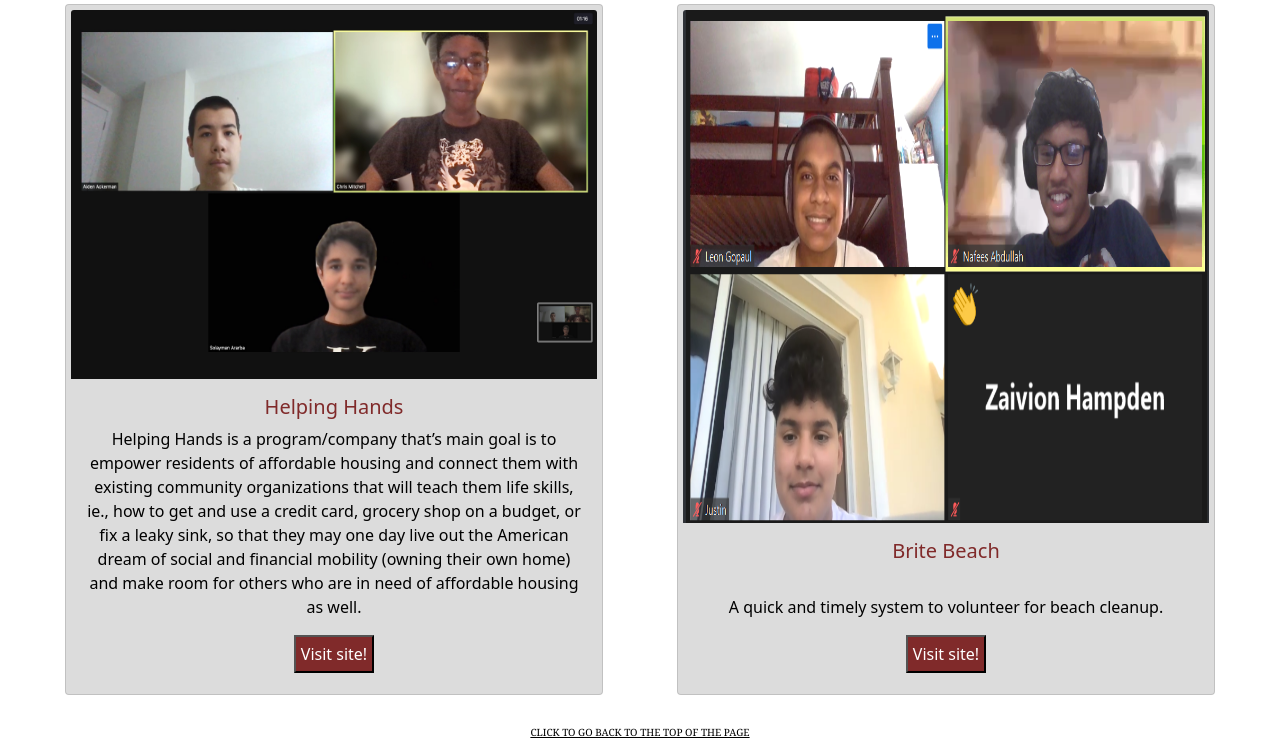
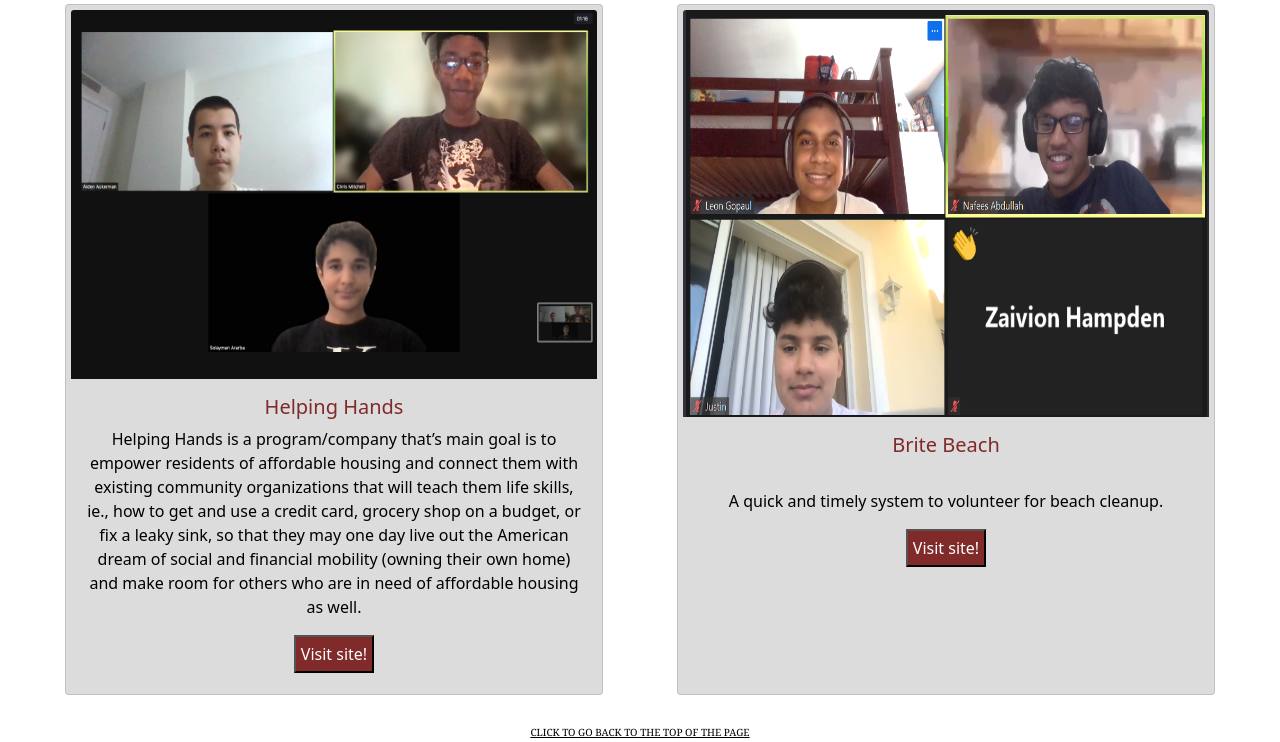
Before and after one commit to nmf4262/IFEsite, a Flask app: page / in a window 1280 px wide. Shown: the part 3113-3855 px from the top of the page. Run offline with Flask 2, Linux system fonts and the light colour scheme.

Commit message:
final_edi

```diff
--- a/static/css/style.css
+++ b/static/css/style.css
@@ -221,12 +221,15 @@ button:hover {
 #first_award{
     margin-top: 40px;
     margin-bottom: 20px;
+    background-color: black !important;
 }
 #second_award {
     margin-bottom: 20px;
+    background-color: black !important;
 }
 #third_award {
     margin-bottom: 20px;
+    background-color: black !important;
 }
 #last_card {
     display: flex !important;
@@ -234,7 +237,7 @@ button:hover {
     align-items: center;
     border-radius:0px;
     width: 31%;
-    background-color: black !important;
+    background-color: #DCDCDC !important;
 }
 @media only screen and (max-width: 575px){
     #last_card{
--- a/templates/index.html
+++ b/templates/index.html
@@ -86,7 +86,7 @@
     <div class="row row-cols-1 row-cols-md-2 g-4">
         <div class="col">
             <div id="top_left_card" class="card h-100">
-                <img src="static/images/atokin.png" class="card-img-top" alt="Group One Image">
+                <img src="static/images/atokin.png" class="card-img-top" alt="Group One Image" style="max-height: 60% !important">
                 <div class="card-body">
                     <h5 class="card-title">Atokin</h5>
                     <p class="card-text">Atokin is a non-profit organization dedicated to using the resources of our
@@ -99,7 +99,7 @@
         </div>
         <div class="col">
             <div id="top_right_card" class="card h-100">
-                <img src="static/images/diversity.png" class="card-img-top" alt="Group Two Image">
+                <img src="static/images/diversity.png" class="card-img-top" alt="Group Two Image" style="max-height: 60% !important">
                 <div class="card-body">
                     <h5 class="card-title">Diversity Connect</h5>
                     <p class="card-text">Diversity Connect is a website dedicated to students of color in predominantly
@@ -113,7 +113,7 @@
         </div>
         <div class="col">
             <div id="mid_left_card1" class="card h-100">
-                <img src="static/images/eulo.png" class="card-img-top" alt="Group Three Image">
+                <img src="static/images/eulo.png" class="card-img-top" alt="Group Three Image" style="max-height: 60% !important">
                 <div class="card-body">
                     <h5 class="card-title">Eulo</h5>
                     <p class="card-text">Our company Eulo is developing a sustainable clothing line and self-driving
@@ -128,7 +128,7 @@
         </div>
         <div class="col">
             <div id="mid_right_card1" class="card h-100">
-                <img src="static/images/nutridel.png" class="card-img-top" alt="Group Four Image">
+                <img src="static/images/nutridel.png" class="card-img-top" alt="Group Four Image" style="max-height: 60% !important">
                 <div class="card-body">
                     <h5 class="card-title">NutriDel</h5>
                     <p class="card-text">NutriDel is New York City's affordable, organic, efficient food delivery
@@ -147,7 +147,7 @@
     <div class="row row-cols-1 row-cols-md-2 g-4">
         <div class="col">
             <div id="mid_left_card2" class="card h-100">
-                <img src="static/images/alma.png" class="card-img-top" alt="...">
+                <img src="static/images/alma.png" class="card-img-top" alt="..." style="max-height: 60% !important">
                 <div class="card-body">
                     <h5 class="card-title">Alma</h5>
                     <p class="card-text">We know firsthand how hard it can be to find quality, healthy food options, at
@@ -162,7 +162,7 @@
         </div>
         <div class="col">
             <div id="mid_right_card2" class="card h-100">
-                <img src="static/images/upcycle.png" class="card-img-top" alt="...">
+                <img src="static/images/upcycle.png" class="card-img-top" alt="..." style="max-height: 60% !important">
                 <div class="card-body">
                     <h5 class="card-title">Up-Cycle</h5>
                     <p class="card-text">Up-Cycle is an online clothing line as well as a youth program, we sell
@@ -177,7 +177,7 @@
         </div>
         <div class="col">
             <div id="bot_left_card" class="card h-100">
-                <img src="static/images/edumental.png" class="card-img-top" alt="...">
+                <img src="static/images/edumental.png" class="card-img-top" alt="..." style="max-height: 60% !important">
                 <div class="card-body">
                     <h5 class="card-title">EduMental</h5>
                     <p class="card-text">Many teenagers struggle with mental health and have difficulty finding someone
@@ -191,7 +191,7 @@
         </div>
         <div class="col">
             <div id="bot_right_card" class="card h-100">
-                <img src="static/images/hcheats.png" class="card-img-top" alt="...">
+                <img src="static/images/hcheats.png" class="card-img-top" alt="..." style="max-height: 60% !important">
                 <div class="card-body">
                     <h5 class="card-title">H-Cheats</h5>
                     <p class="card-text">
@@ -210,7 +210,7 @@
     <div class="row row-cols-1 row-cols-md-2 g-4">
         <div class="col">
             <div id="bot_left_card1" class="card h-100">
-                <img src="static/images/helpinghands.jpeg" class="card-img-top" alt="...">
+                <img src="static/images/helpinghands.jpeg" class="card-img-top" alt="..." style="max-height: 60% !important">
                 <div class="card-body">
                     <h5 class="card-title">Helping Hands</h5>
                     <p class="card-text">Helping Hands is a program/company that’s main goal is to empower residents of
@@ -227,7 +227,7 @@
         </div>
         <div class="col">
             <div id="bot_right_card1" class="card h-100">
-                <img src="static/images/beaches.png" class="card-img-top" alt="...">
+                <img src="static/images/beaches.png" class="card-img-top" alt="..." style="max-height: 60% !important">
                 <div class="card-body">
                     <h5 class="card-title">Brite Beach</h5>
                     <br>
```
Also changed, not shown: templates/superlatives.html (+10 -10 lines).
